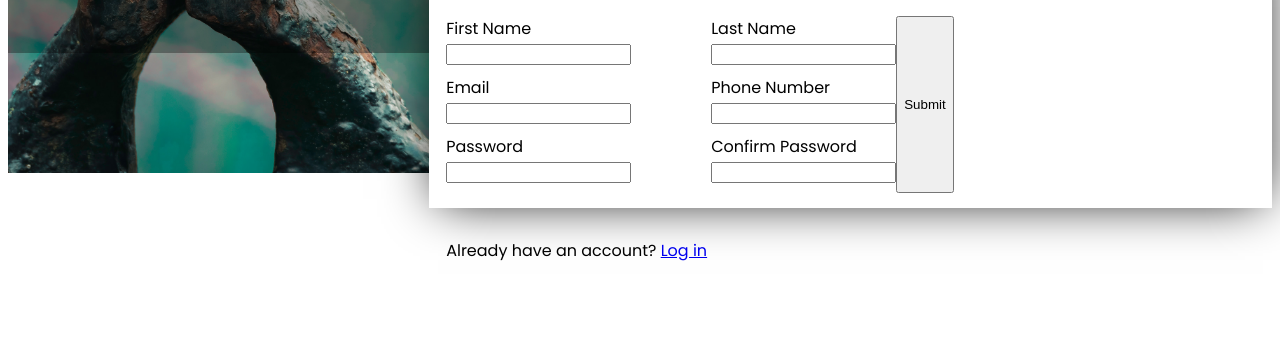
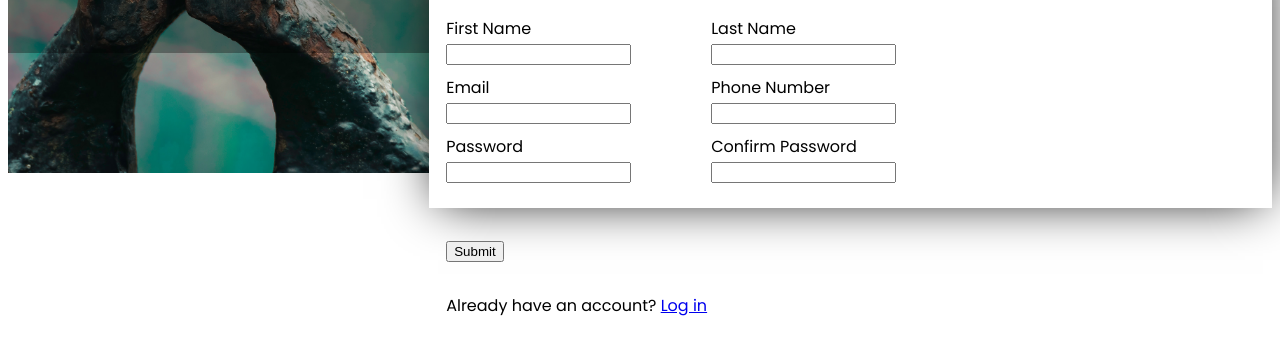
Before and after one commit to APAP123/TOPSignUp, a plain HTML site: page index.html in a window 1280 px wide. Shown: the part 467-808 px from the top of the page. Drawn offline with Linux system fonts and the light colour scheme.

Commit message:
Fix submit button placement

```diff
--- a/index.html
+++ b/index.html
@@ -17,9 +17,10 @@
         <p>Lorem ipsum dolor sit amet consectetur adipisicing elit. Ut voluptas aut velit est, exercitationem, doloribus rem praesentium
           quos officiis ex consequuntur qui molestiae eum eos, nisi nam ipsum. Eaque, velit?</p>
       </div>
-      <div class="forms">
+      <form action="notarealform.nope/post" method="post">
+        <div class="forms-container">
           <h2>Sign-up, nerd</h3>
-        <form action="notarealform.nope/post" method="post">
+          <div class="forms-body">
             <div class="form-left">
               <label for="first_name">First Name</label><br>
               <input type="text" id="first_name" name="first_name"><br>
@@ -36,9 +37,10 @@
               <label for="confirm_password">Confirm Password</label><br>
               <input type="text" id="confirm_password">
             </div>
+          </div>
+        </div>
         <button type="submit">Submit</button>
       </form>
-      </div>
       <div class="closer">Already have an account? <a href="placeholder.html">Log in</a></div>
     </div>
   </div>
--- a/style.css
+++ b/style.css
@@ -53,14 +53,17 @@ html, body {
   font-size: 2rem;
 }
 
-.forms {
+.forms-container {
+  display: flex;
+  flex-direction: column;
   padding-left: var(--left-padding);
   padding-right: var(--right-padding);
   box-shadow: 0px 0px 50px -9px black;
   padding-bottom: 15px;
+  margin-bottom: 30px;
 }
 
-.forms form {
+.forms-body {
   display: flex;
 }
 
@@ -72,6 +75,10 @@ html, body {
   padding-right: 80px;
 }
 
+form button {
+  margin-left: var(--left-padding);
+}
+
 .closer {
   padding-top: 30px;
   padding-left: var(--left-padding);
```
Lines whose indentation alone changed are shown as unchanged.
